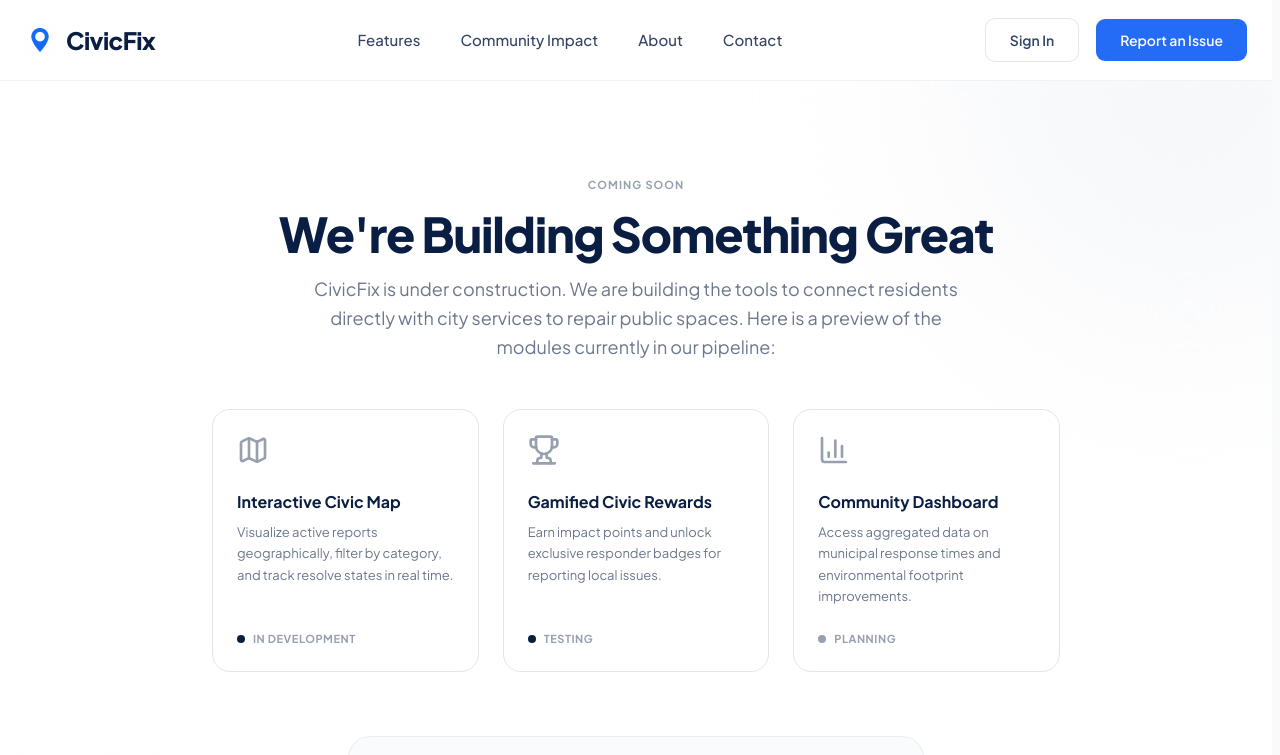
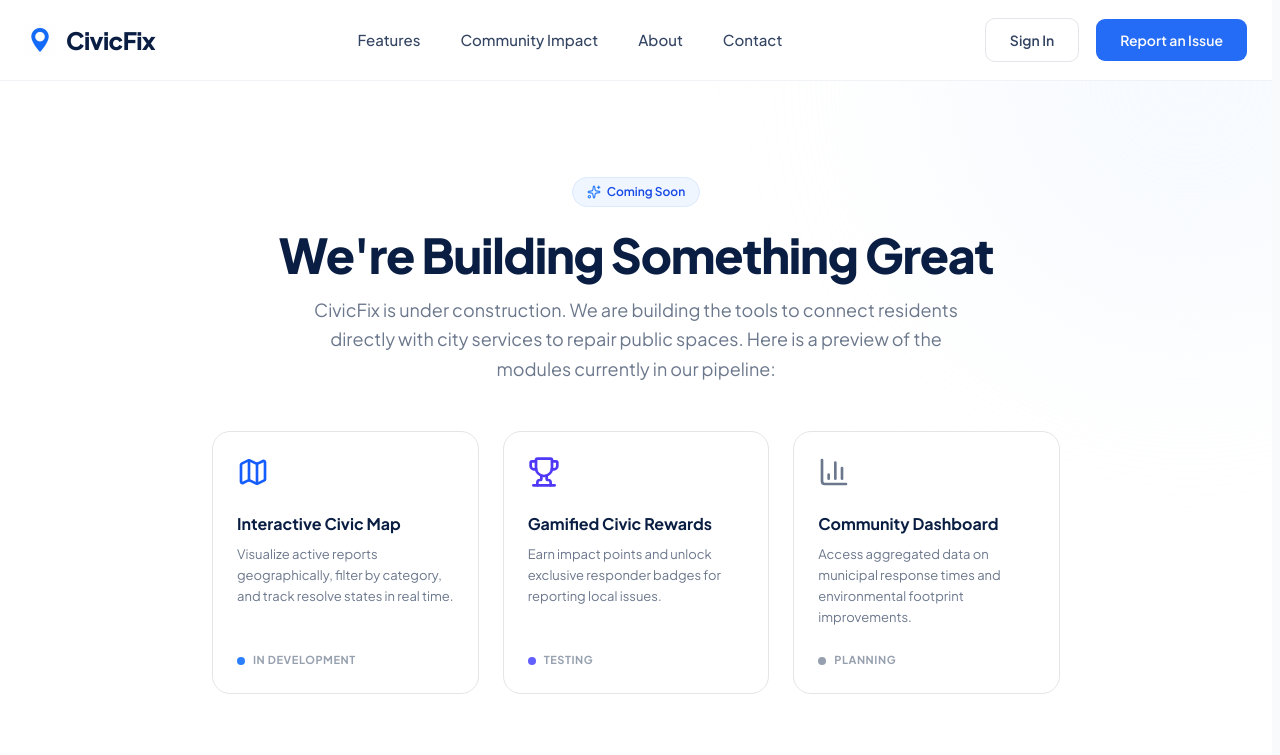
Before and after one commit to Himmiee/civil-fix, a Next.js app: page /coming-soon in a window 1280 px wide. Shown: the top 755 px of the page. Built offline with nearby package versions, Linux system fonts and the light colour scheme.

Commit message:
style: restore color scheme and icons to coming-soon page

```diff
--- a/src/app/coming-soon/page.tsx
+++ b/src/app/coming-soon/page.tsx
@@ -33,20 +33,20 @@ const FEATURES: PipelineFeature[] = [
     title: "Interactive Civic Map",
     desc: "Visualize active reports geographically, filter by category, and track resolve states in real time.",
     status: "In Development",
-    statusColor: "bg-gray-900",
+    statusColor: "bg-blue-500",
     icon: Map,
-    iconBg: "bg-gray-50",
-    iconColor: "text-gray-900",
+    iconBg: "bg-blue-50",
+    iconColor: "text-blue-600",
   },
   {
     id: "rewards",
     title: "Gamified Civic Rewards",
     desc: "Earn impact points and unlock exclusive responder badges for reporting local issues.",
     status: "Testing",
-    statusColor: "bg-gray-900",
+    statusColor: "bg-indigo-500",
     icon: Trophy,
-    iconBg: "bg-gray-50",
-    iconColor: "text-gray-900",
+    iconBg: "bg-indigo-50",
+    iconColor: "text-indigo-600",
   },
   {
     id: "analytics",
@@ -56,7 +56,7 @@ const FEATURES: PipelineFeature[] = [
     statusColor: "bg-gray-400",
     icon: BarChart3,
     iconBg: "bg-gray-50",
-    iconColor: "text-gray-900",
+    iconColor: "text-gray-500",
   },
 ];
 
@@ -84,15 +84,16 @@ export default function ComingSoon() {
 
       <main className="flex-1 bg-white relative overflow-hidden flex flex-col justify-center min-h-[85vh]">
         {/* Soft background decor */}
-        <div className="absolute top-0 right-0 w-[500px] h-[500px] bg-gray-50 rounded-full blur-[100px] -translate-y-1/2 translate-x-1/3 pointer-events-none"></div>
-        <div className="absolute bottom-0 left-0 w-[400px] h-[400px] bg-gray-100/40 rounded-full blur-[80px] translate-y-1/3 -translate-x-1/3 pointer-events-none"></div>
+        <div className="absolute top-0 right-0 w-[500px] h-[500px] bg-blue-50/50 rounded-full blur-[100px] -translate-y-1/2 translate-x-1/3 pointer-events-none"></div>
+        <div className="absolute bottom-0 left-0 w-[400px] h-[400px] bg-indigo-50/30 rounded-full blur-[80px] translate-y-1/3 -translate-x-1/3 pointer-events-none"></div>
 
         <div className="max-w-4xl mx-auto w-full px-6 py-16 md:py-24 relative z-10 text-center flex flex-col items-center">
 
-          {/* Label */}
-          <span className="text-[11px] font-bold uppercase tracking-widest text-gray-400 mb-4 block">
-            Coming Soon
-          </span>
+          {/* Badge */}
+          <div className="inline-flex items-center gap-1.5 px-3.5 py-1.5 rounded-full text-xs font-semibold bg-blue-50 text-blue-700 border border-blue-100 mb-6">
+            <Sparkles className="size-3.5 text-blue-500" />
+            <span>Coming Soon</span>
+          </div>
 
           {/* Heading */}
           <h1 className="text-4xl md:text-5xl font-black text-gray-900 mb-4 tracking-tight">
@@ -113,7 +114,7 @@ export default function ComingSoon() {
                 >
                   <div>
                     {/* Icon */}
-                    <Icon className="size-8 text-gray-400 mb-6" />
+                    <Icon className={`size-8 ${feature.iconColor} mb-6`} />
 
                     <h3 className="text-gray-900 font-bold text-[16px] mb-2">{feature.title}</h3>
                     <p className="text-gray-500 text-[13px] leading-relaxed mb-6">{feature.desc}</p>
@@ -139,8 +140,8 @@ export default function ComingSoon() {
             </p>
 
             {isSuccess ? (
-              <div className="flex flex-col items-center justify-center py-2 text-gray-800 font-semibold gap-2 animate-fade-in">
-                <CheckCircle2 className="size-8 stroke-[2.5] text-gray-900" />
+              <div className="flex flex-col items-center justify-center py-2 text-emerald-600 font-semibold gap-2 animate-fade-in">
+                <CheckCircle2 className="size-8 stroke-[2.5] text-emerald-500" />
                 <p className="text-sm">Success! You are on the VIP notification list.</p>
               </div>
             ) : (
```
